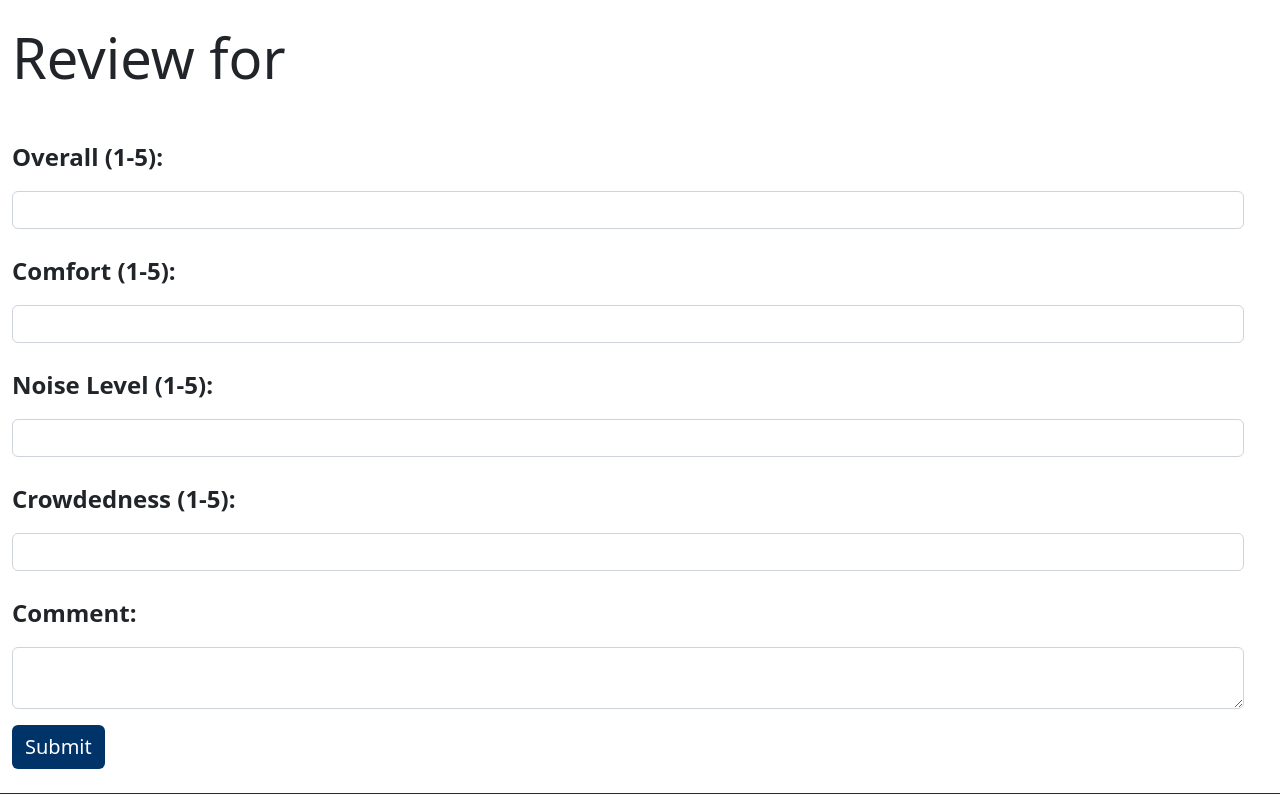
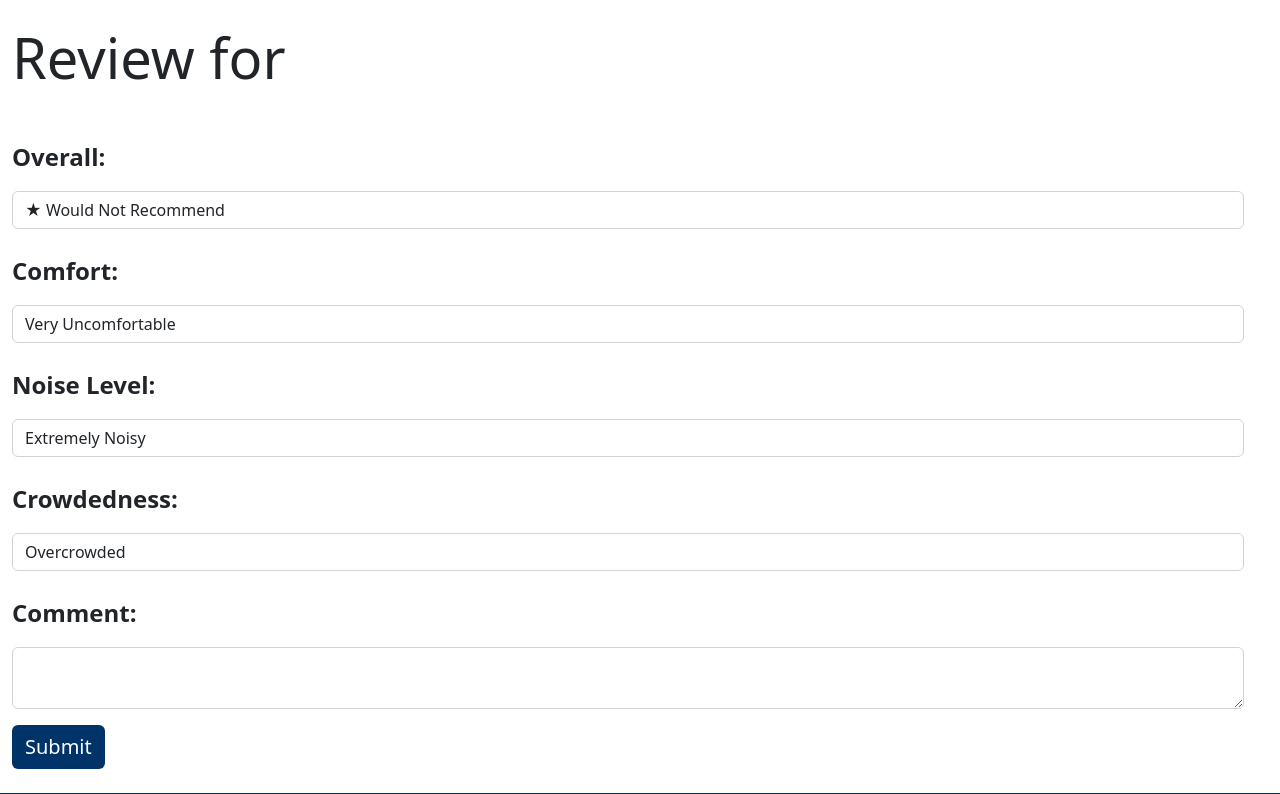
Before and after one commit to ty-donovan/studyspots, a Django app: template studyspots/templates/studyspots/studyspace_form.html in a window 1280 px wide. Shown: the part 106-900 px from the top of the page. Run offline with Django 4.2, Linux system fonts and the light colour scheme; the template is opened without the code that fills it, so the values that code supplies are empty; some libraries are stand-ins or nearby versions.

Commit message:
quick change to make the spot review form consistent with the add form

```diff
--- a/studyspots/templates/studyspots/studyspace_form.html
+++ b/studyspots/templates/studyspots/studyspace_form.html
@@ -10,23 +10,47 @@
             <form action="{% url 'studyspots:process_studyspace_review'%}?location={{ location_id }}&space={{ studyspace.location_ordinal  }}" method="post" class="mt-5">
                 {% csrf_token %}
                 <div class="form-group">
-                    <label for="overall"><p class="form-p"><strong>Overall (1-5):</strong></p></label>
-                    <input type="number" id="overall" name="overall" min="1" max="5" class="form-control" required>
+                    <label for="overall"><p class="form-p"><strong>Overall:</strong></p></label>
+                    <select id="overall" name="overall" class="form-control" required>
+                        <option value="1">★ Would Not Recommend</option>
+                        <option value="2">★★</option>
+                        <option value="3">★★★</option>
+                        <option value="4">★★★★</option>
+                        <option value="5">★★★★★ Highly Recommend</option>
+                    </select>
                 </div>
                 <br>
                 <div class="form-group">
-                    <label for="comfort"><p class="form-p"><strong>Comfort (1-5):</strong></p></label>
-                    <input type="number" id="comfort" name="comfort" min="1" max="5" class="form-control" required>
+                    <label for="comfort"><p class="form-p"><strong>Comfort:</strong></p></label>
+                    <select id="comfort" name="comfort" class="form-control" required>
+                        <option value="1">Very Uncomfortable</option>
+                        <option value="2">Uncomfortable</option>
+                        <option value="3">Moderate</option>
+                        <option value="4">Comfortable</option>
+                        <option value="5">Very Comfortable</option>
+                    </select>
                 </div>
                 <br>
                 <div class="form-group">
-                    <label for="noise_level"><p class="form-p"><strong>Noise Level (1-5):</strong></p></label>
-                    <input type="number" id="noise_level" name="noise_level" min="1" max="5" class="form-control" required>
+                    <label for="noise_level"><p class="form-p"><strong>Noise Level:</strong></p></label>
+                    <select id="noise_level" name="noise_level" class="form-control" required>
+                        <option value="1">Extremely Noisy</option>
+                        <option value="2">Somewhat Noisy</option>
+                        <option value="3">Moderate</option>
+                        <option value="4">Quiet</option>
+                        <option value="5">Extremely Quiet</option>
+                    </select>
                 </div>
                 <br>
                 <div class="form-group">
-                    <label for="crowdedness"><p class="form-p"><strong>Crowdedness (1-5):</strong></p></label>
-                    <input type="number" id="crowdedness" name="crowdedness" min="1" max="5" class="form-control" required>
+                    <label for="crowdedness"><p class="form-p"><strong>Crowdedness:</strong></p></label>
+                    <select id="crowdedness" name="crowdedness" class="form-control" required>
+                        <option value="1">Overcrowded</option>
+                        <option value="2">Crowded</option>
+                        <option value="3">Moderately Crowded</option>
+                        <option value="4">Ample Space</option>
+                        <option value="5">Empty</option>
+                    </select>
                 </div>
                 <br>
                 <div class="form-group">
```
